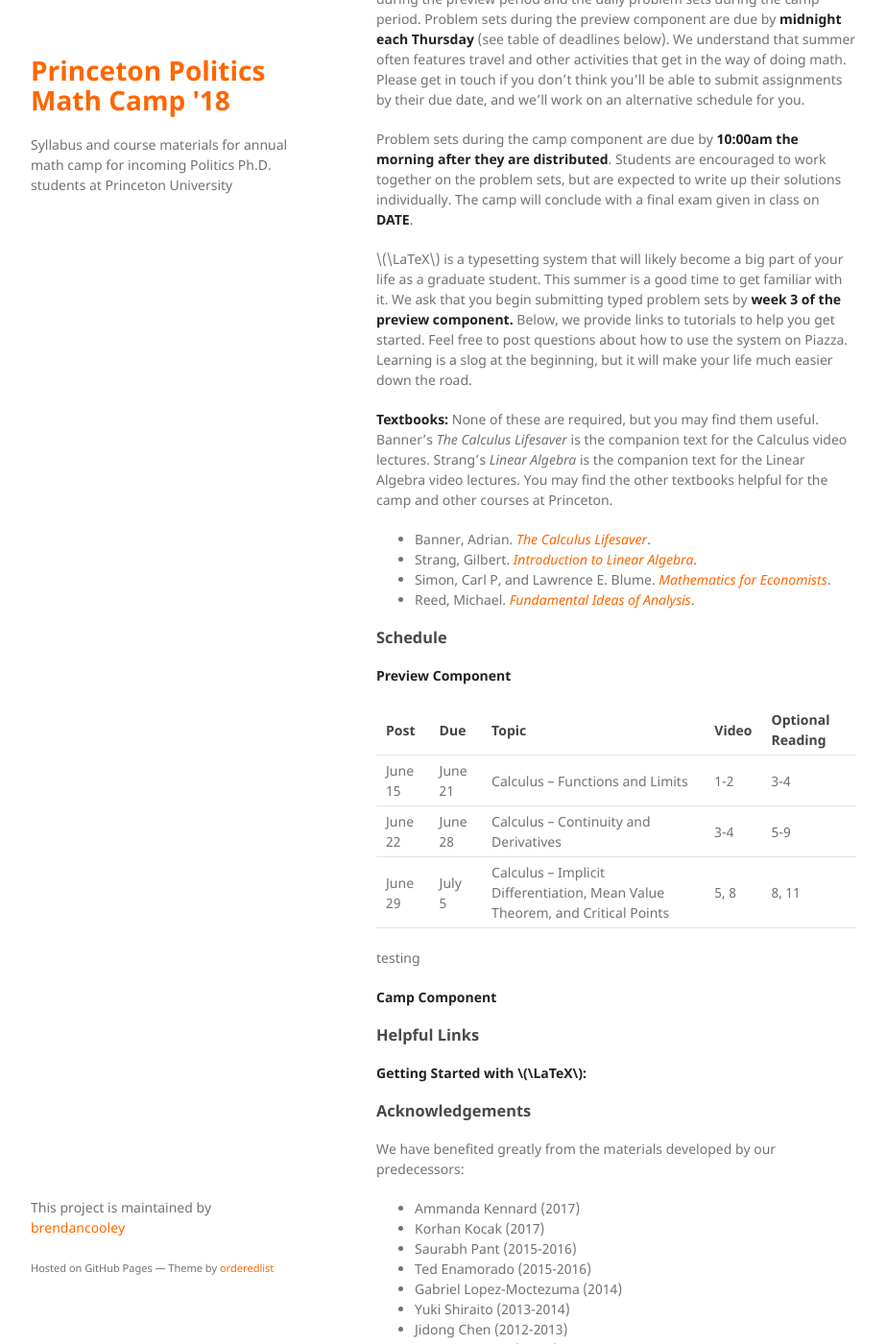
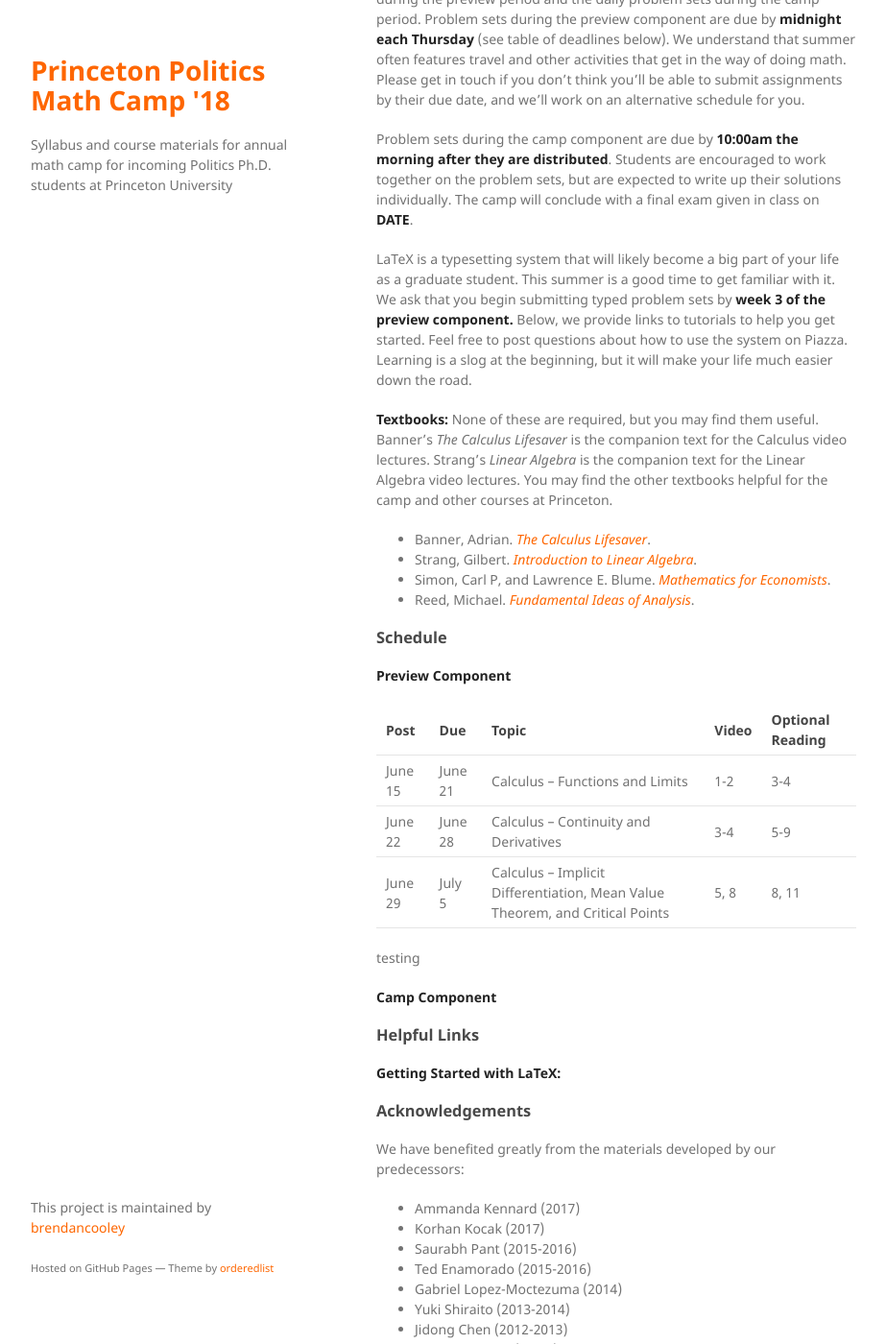
Before and after one commit to brendancooley/imps2019, a Jekyll site: the page built from index.md, in a window 1280 px wide and 1400 px high, scrolled down 1044 px. Shown: the whole window at 96% size, without its empty margins (178-1101 px from the left). Built offline with Jekyll 4.4.1, drawn with Linux system fonts in a browser that asks for light colours; nearby versions of some CDN libraries; a script that is not in the unit is left out; our own code applies the rules of GitHub Pages for plain Markdown files.

Commit message:
drop latex

```diff
--- a/index.md
+++ b/index.md
@@ -33,7 +33,7 @@
 
 Problem sets during the camp component are due by **10:00am the morning after they are distributed**. Students are encouraged to work together on the problem sets, but are expected to write up their solutions individually. The camp will conclude with a final exam given in class on **DATE**.
 
-$$\LaTeX$$ is a typesetting system that will likely become a big part of your life as a graduate student. This summer is a good time to get familiar with it. We ask that you begin submitting typed problem sets by **week 3 of the preview component.** Below, we provide links to tutorials to help you get started. Feel free to post questions about how to use the system on Piazza. Learning is a slog at the beginning, but it will make your life much easier down the road.
+LaTeX is a typesetting system that will likely become a big part of your life as a graduate student. This summer is a good time to get familiar with it. We ask that you begin submitting typed problem sets by **week 3 of the preview component.** Below, we provide links to tutorials to help you get started. Feel free to post questions about how to use the system on Piazza. Learning is a slog at the beginning, but it will make your life much easier down the road.
 
 **Textbooks:** None of these are required, but you may find them useful. Banner's *The Calculus Lifesaver* is the companion text for the Calculus video lectures. Strang's *Linear Algebra* is the companion text for the Linear Algebra video lectures. You may find the other textbooks helpful for the camp and other courses at Princeton.
 
@@ -58,7 +58,7 @@
 
 ### Helpful Links
 
-**Getting Started with $$\LaTeX$$:**
+**Getting Started with LaTeX:**
 
 ### Acknowledgements
 
```
